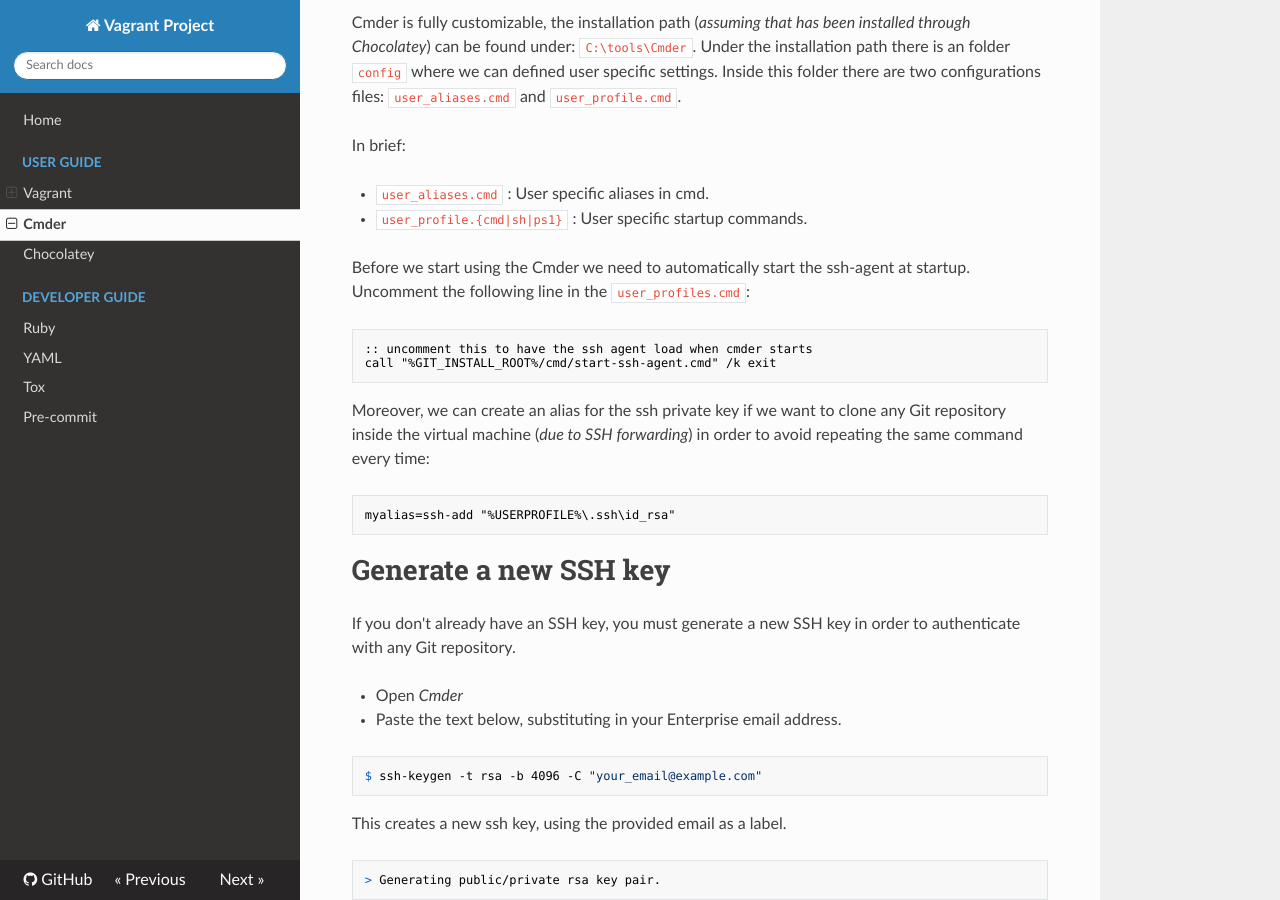
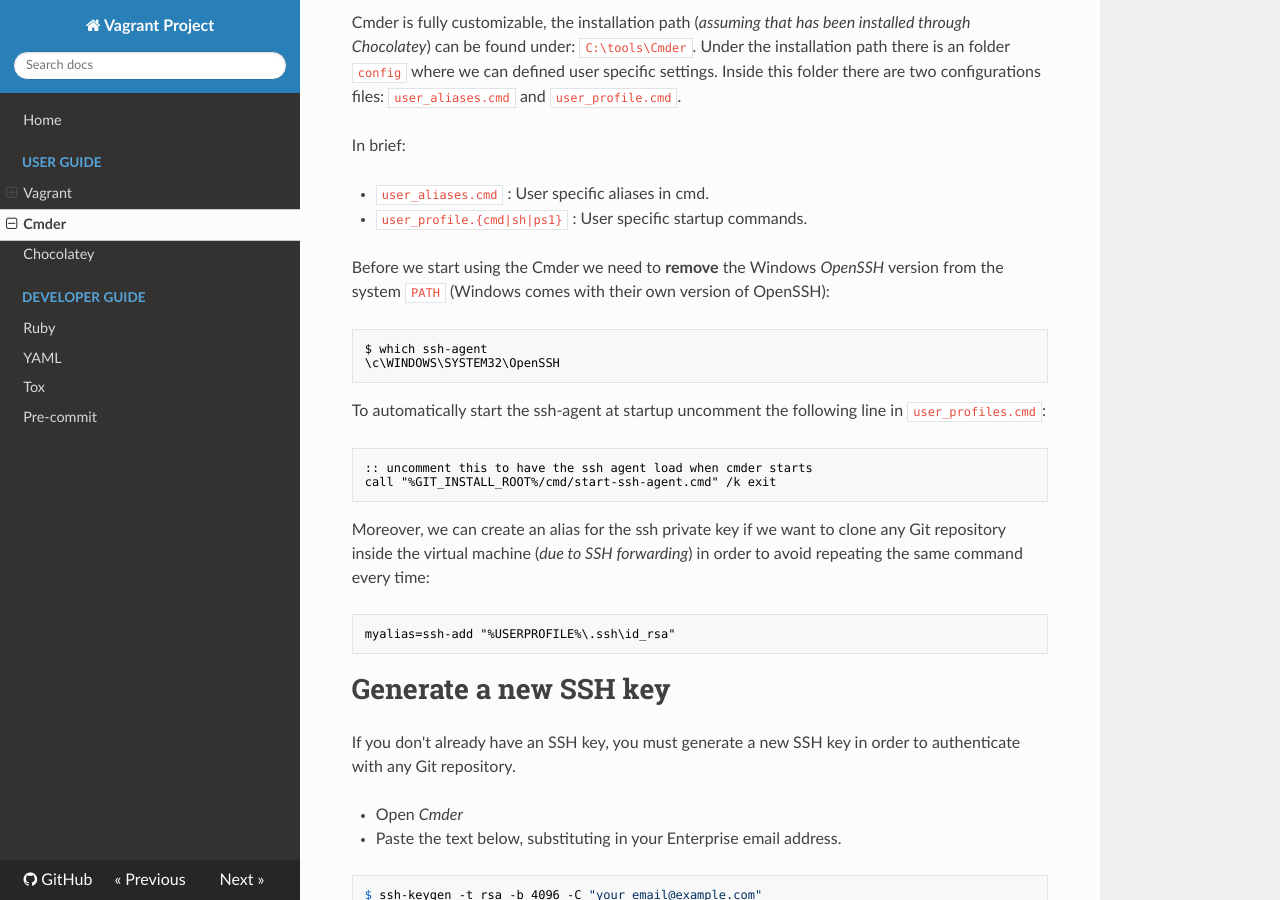
Before and after one commit to theodore86/TestVM, an MkDocs documentation site: the page built from docs/cmder/guide.md, in a window 1280 px wide and 900 px high, scrolled down 741 px. Built offline with MkDocs 1.6.1, drawn with Linux system fonts in a browser that asks for light colours; nearby versions of some CDN libraries.

Commit message:
Update cmder guide.md

````diff
--- a/docs/cmder/guide.md
+++ b/docs/cmder/guide.md
@@ -27,7 +27,15 @@ In brief:
 - ``user_aliases.cmd`` : User specific aliases in cmd.
 - ``user_profile.{cmd|sh|ps1}`` : User specific startup commands.
 
-Before we start using the Cmder we need to automatically start the ssh-agent at startup. Uncomment the following line in the ``user_profiles.cmd``:
+Before we start using the Cmder we need to **remove** the Windows *OpenSSH* version from the system ``PATH`` (Windows comes with their own version of OpenSSH):
+
+```text
+$ which ssh-agent
+\c\WINDOWS\SYSTEM32\OpenSSH
+```
+
+To automatically start the ssh-agent at startup uncomment the following line in ``user_profiles.cmd``:
+
 
 ```text
 :: uncomment this to have the ssh agent load when cmder starts
````
